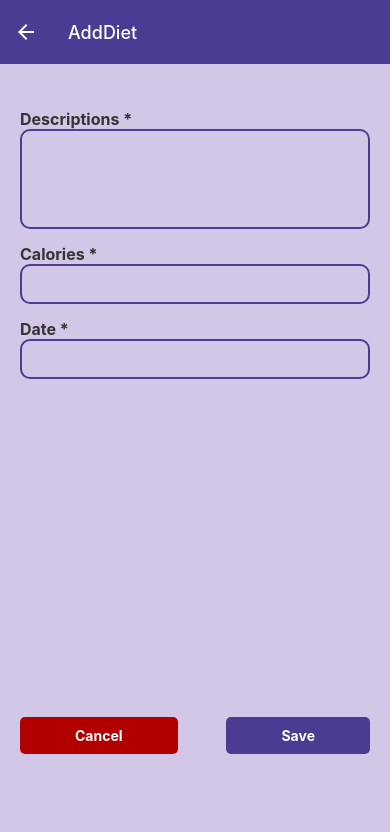
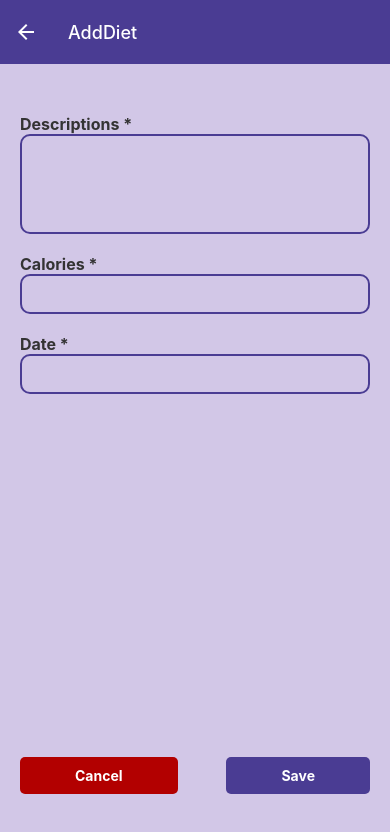
Before and after one commit to cold-flatwhite/assignment2, a React Native app: screen /AddDiet in a window 390 px wide. Shown: the top 832 px of the page. Built offline with nearby package versions, Linux system fonts and the light colour scheme.

Commit message:
added styles.js file to expose common styles (e.g. color values). replace the orignial content in each file.

```diff
--- a/components/PressableButton.js
+++ b/components/PressableButton.js
@@ -1,5 +1,6 @@
 import { Pressable, StyleSheet, Text, View } from "react-native";
 import React from "react";
+import stylesHelper from "../styles/stylesHelper";
 
 const PressableButton = ({ children, pressedFunction, componentStyle }) => {
   return (
@@ -18,9 +19,9 @@ export default PressableButton;
 
 const styles = StyleSheet.create({
     pressableStyle: {
-        opacity: 0.5,
+        opacity: stylesHelper.opacity.low,
       },
     defaultStyle : {
-        padding : 5,
+        padding : stylesHelper.spacing.extraSmall,
     }
 });
--- a/screens/ActivitiesScreen.js
+++ b/screens/ActivitiesScreen.js
@@ -5,6 +5,7 @@ import { AntDesign } from "@expo/vector-icons";
 import PressableButton from "../components/PressableButton";
 import { useActivity } from "../components/ActivityContext";
 import { FontAwesome5 } from "@expo/vector-icons";
+import stylesHelper from "../styles/stylesHelper";
 
 const ActivitiesScreen = ({ navigation }) => {
   const { activities } = useActivity();
@@ -37,17 +38,17 @@ export default ActivitiesScreen;
 
 const styles = StyleSheet.create({
   container: {
-    flex: 1,
-    padding: 10,
+    flex: stylesHelper.flexSize.small,
+    padding: stylesHelper.spacing.small,
   },
   iconContainer: {
-    flexDirection: 'row',
-    alignItems: 'center',
+    flexDirection: stylesHelper.flex.row,
+    alignItems: stylesHelper.alignItems.center,
   },
   buttonStyle: {
-    marginRight: 5,
-    padding: 5,
-    alignContent: "center",
-    justifyContent: "center",
+    marginRight: stylesHelper.spacing.small,
+    padding: stylesHelper.spacing.small,
+    alignContent: stylesHelper.alignItems.center,
+    justifyContent: stylesHelper.justifyContent.center,
   },
 });
--- a/screens/AddActivityScreen.js
+++ b/screens/AddActivityScreen.js
@@ -1,62 +1,63 @@
-import React, { useState, useEffect } from 'react';
-import { StyleSheet, View, TextInput, Text, Alert } from 'react-native';
-import DropDownPicker from 'react-native-dropdown-picker';
-import DateTimePicker from '@react-native-community/datetimepicker';
-import PressableButton from '../components/PressableButton';
-import { useActivity } from '../components/ActivityContext';
-import { AntDesign } from '@expo/vector-icons';
-import Checkbox from 'expo-checkbox';
+import React, { useState, useEffect } from "react";
+import { StyleSheet, View, TextInput, Text, Alert } from "react-native";
+import DropDownPicker from "react-native-dropdown-picker";
+import DateTimePicker from "@react-native-community/datetimepicker";
+import PressableButton from "../components/PressableButton";
+import { useActivity } from "../components/ActivityContext";
+import { AntDesign } from "@expo/vector-icons";
+import Checkbox from "expo-checkbox";
+import stylesHelper from "../styles/stylesHelper";
 
 const AddActivityScreen = ({ route, navigation }) => {
   const { item } = route.params || {};
   const { addActivity, updateActivity, removeActivity } = useActivity();
 
   const [activityType, setActivityType] = useState(item ? item.itemType : null);
-  const [duration, setDuration] = useState(item ? item.data.split(' ')[0] : '');
+  const [duration, setDuration] = useState(item ? item.data.split(" ")[0] : "");
   const [date, setDate] = useState(item ? new Date(item.date) : null);
   const [open, setOpen] = useState(false);
   const [showDatePicker, setShowDatePicker] = useState(false);
   const [special, setSpecial] = useState(item ? item.special : false);
   const [isSpecialChecked, setIsSpecialChecked] = useState(false);
   const [items, setItems] = useState([
-    { label: 'Walking', value: 'walking' },
-    { label: 'Running', value: 'running' },
-    { label: 'Swimming', value: 'swimming' },
-    { label: 'Weights', value: 'weights' },
-    { label: 'Yoga', value: 'yoga' },
+    { label: "Walking", value: "walking" },
+    { label: "Running", value: "running" },
+    { label: "Swimming", value: "swimming" },
+    { label: "Weights", value: "weights" },
+    { label: "Yoga", value: "yoga" },
   ]);
 
   useEffect(() => {
+    if (item) {
       navigation.setOptions({
-      title: 'Edit',
+        title: "Edit",
         headerRight: () => (
-        item ? (
           <PressableButton
             componentStyle={styles.buttonStyle}
             pressedFunction={confirmDelete}
           >
             <AntDesign name="delete" size={24} color="white" />
           </PressableButton>
-        ) : null
         ),
       });
+    }
   }, [navigation, item]);
 
   const validateInputs = () => {
     if (!activityType) {
-      Alert.alert('Invalid Input', 'Please select an activity.');
+      Alert.alert("Invalid Input", "Please select an activity.");
       return false;
     }
     if (!duration) {
-      Alert.alert('Invalid Input', 'Please enter a duration.');
+      Alert.alert("Invalid Input", "Please enter a duration.");
       return false;
     }
     if (isNaN(duration) || parseFloat(duration) <= 0) {
-      Alert.alert('Invalid Input', 'Please enter a valid duration.');
+      Alert.alert("Invalid Input", "Please enter a valid duration.");
       return false;
     }
     if (!date) {
-      Alert.alert('Invalid Input', 'Please enter a valid date.');
+      Alert.alert("Invalid Input", "Please enter a valid date.");
       return false;
     }
     return true;
@@ -70,7 +71,7 @@ const AddActivityScreen = ({ route, navigation }) => {
     const durationInMinutes = parseFloat(duration);
     const isSpecial =
       !isSpecialChecked &&
-      (activityType === 'running' || activityType === 'weights') &&
+      (activityType === "running" || activityType === "weights") &&
       durationInMinutes > 60;
 
     const activity = {
@@ -81,13 +82,12 @@ const AddActivityScreen = ({ route, navigation }) => {
       special: isSpecial,
     };
 
-
     if (item) {
       updateActivity(activity);
-      Alert.alert('Success', 'Activity updated successfully.');
+      Alert.alert("Success", "Activity updated successfully.");
     } else {
       addActivity(activity);
-      Alert.alert('Success', 'Activity added successfully.');
+      Alert.alert("Success", "Activity added successfully.");
     }
 
     navigation.goBack();
@@ -110,23 +110,25 @@ const AddActivityScreen = ({ route, navigation }) => {
   const handleDelete = () => {
     if (item) {
       removeActivity(item.id);
-      Alert.alert('Success', 'Activity deleted successfully.');
+      Alert.alert("Success", "Activity deleted successfully.");
       navigation.goBack();
     }
   };
 
   const confirmSave = () => {
     Alert.alert(
-      'Save',
-      `Are you sure you want to ${item ? 'save changes' : 'add this activity'}?`,
+      "Save",
+      `Are you sure you want to ${
+        item ? "save changes" : "add this activity"
+      }?`,
       [
         {
-          text: 'No',
+          text: "No",
           onPress: () => {},
-          style: 'cancel',
+          style: "cancel",
         },
         {
-          text: 'Yes',
+          text: "Yes",
           onPress: saveActivity,
         },
       ],
@@ -136,16 +138,16 @@ const AddActivityScreen = ({ route, navigation }) => {
 
   const confirmDelete = () => {
     Alert.alert(
-      'Delete',
-      'Are you sure you want to delete this item?',
+      "Delete",
+      "Are you sure you want to delete this item?",
       [
         {
-          text: 'No',
+          text: "No",
           onPress: () => {},
-          style: 'cancel',
+          style: "cancel",
         },
         {
-          text: 'Yes',
+          text: "Yes",
           onPress: handleDelete,
         },
       ],
@@ -181,8 +183,8 @@ const AddActivityScreen = ({ route, navigation }) => {
           pressedFunction={handleDatePicker}
           componentStyle={styles.input}
         >
-          <Text style={{ color: date ? '#000' : '#aaa' }}>
-            {date ? date.toDateString() : ''}
+          <Text style={{ color: date ? "#000" : "#aaa" }}>
+            {date ? date.toDateString() : ""}
           </Text>
         </PressableButton>
 
@@ -197,15 +199,20 @@ const AddActivityScreen = ({ route, navigation }) => {
         )}
       </View>
 
-      {!showDatePicker && special && <View style={styles.section}>
-        <Text style={styles.paragraph}>This item is marked as special. Select the checkbox if you would like to approve it.</Text>
+      {!showDatePicker && special && (
+        <View style={styles.section}>
+          <Text style={styles.paragraph}>
+            This item is marked as special. Select the checkbox if you would
+            like to approve it.
+          </Text>
           <Checkbox
             style={styles.checkbox}
             value={isSpecialChecked}
             onValueChange={setIsSpecialChecked}
-          color={isSpecialChecked ? '#4630EB' : undefined}
+            color={isSpecialChecked ? stylesHelper.colors.checkbox : undefined}
           />
-      </View>}
+        </View>
+      )}
 
       <View style={styles.buttonContainer}>
         {!showDatePicker && (
@@ -228,77 +235,76 @@ const AddActivityScreen = ({ route, navigation }) => {
     </View>
   );
 };
-
 const styles = StyleSheet.create({
   container: {
-    flex: 1,
-    padding: 20,
+    flex: stylesHelper.flexSize.small,
+    padding: stylesHelper.spacing.medium,
   },
   contentContainer: {
-    flex: 1,
-    justifyContent: 'flex-start',
-    paddingTop: 25,
+    flex: stylesHelper.flexSize.small,
+    justifyContent: stylesHelper.justifyContent.flexStart,
+    paddingTop: stylesHelper.spacing.medium,
   },
   label: {
-    fontSize: 16,
-    fontWeight: 'bold',
-    color: '#333',
-    marginTop: 15,
+    fontSize: stylesHelper.fontSizes.medium,
+    fontWeight: stylesHelper.fontWeights.bold,
+    color: stylesHelper.colors.text,
+    marginTop: stylesHelper.spacing.small,
   },
   dropDownContainer: {
-    marginBottom: 20,
-    zIndex: 1000,
+    marginBottom: stylesHelper.spacing.medium,
+    zIndex: stylesHelper.zIndex.high,
   },
   dropDown: {
-    backgroundColor: '#fff',
-    borderColor: '#ccc',
+    backgroundColor: stylesHelper.colors.white,
+    borderColor: stylesHelper.colors.border,
   },
   input: {
-    height: 40,
-    borderColor: '#4A3C93',
-    borderWidth: 2,
-    paddingHorizontal: 10,
-    backgroundColor: '#D2C7E7',
-    justifyContent: 'center',
-    borderRadius: 7,
+    height: stylesHelper.dimensions.heightSmall,
+    borderColor: stylesHelper.colors.primary,
+    borderWidth: stylesHelper.borderWidths.thin,
+    paddingHorizontal: stylesHelper.spacing.small,
+    backgroundColor: stylesHelper.colors.secondary,
+    justifyContent: stylesHelper.alignItems.center,
+    borderRadius: stylesHelper.borderRadius.medium,
   },
   datePicker: {
-    width: '100%',
-    backgroundColor: '#D2C7E7',
-    borderRadius: 7,
+    width: stylesHelper.dimensions.widthFull,
+    backgroundColor: stylesHelper.colors.secondary,
+    borderRadius: stylesHelper.borderRadius.medium,
   },
   section: {
-    flexDirection: 'row',
-    alignItems: 'center',
-    paddingVertical: 30,
+    flexDirection: stylesHelper.flex.row,
+    alignItems: stylesHelper.alignItems.center,
+    paddingVertical: stylesHelper.spacing.large,
   },
   paragraph: {
-    fontSize: 15,
-    fontWeight: 'bold',
-    color: '#333',
+    fontSize: stylesHelper.fontSizes.small,
+    fontWeight: stylesHelper.fontWeights.bold,
+    color: stylesHelper.colors.text,
   },
   checkbox: {
-    marginLeft: 5,
+    marginLeft: stylesHelper.spacing.extraSmall,
   },
   buttonContainer: {
-    flexDirection: 'row',
-    justifyContent: 'space-between',
-    marginBottom: 70,
+    flexDirection: stylesHelper.flex.row,
+    justifyContent: stylesHelper.justifyContent.spaceBetween,
+    marginBottom: stylesHelper.spacing.large,
   },
   button: {
-    paddingVertical: 10,
-    paddingHorizontal: 55,
-    borderRadius: 5,
+    paddingVertical: stylesHelper.spacing.small,
+    paddingHorizontal: stylesHelper.spacing.extraLarge,
+    borderRadius: stylesHelper.borderRadius.small,
   },
   cancelButton: {
-    backgroundColor: "#B20000",
+    backgroundColor: stylesHelper.colors.danger,
   },
   saveButton: {
-    backgroundColor: "#4A3C93",
+    backgroundColor: stylesHelper.colors.primary,
   },
   buttonText: {
-    color: '#fff',
-    fontSize: 16,
+    color: stylesHelper.colors.white,
+    fontSize: stylesHelper.fontSizes.medium,
   },
 });
 
--- a/screens/AddDietScreen.js
+++ b/screens/AddDietScreen.js
@@ -5,6 +5,7 @@ import PressableButton from "../components/PressableButton";
 import { useDiet } from "../components/DietContext";
 import { AntDesign } from "@expo/vector-icons";
 import Checkbox from "expo-checkbox";
+import stylesHelper from "../styles/stylesHelper";
 
 const DietScreen = ({ route, navigation }) => {
   const { item } = route.params || {};
@@ -193,7 +194,7 @@ const DietScreen = ({ route, navigation }) => {
             style={styles.checkbox}
             value={isSpecialChecked}
             onValueChange={setIsSpecialChecked}
-            color={isSpecialChecked ? "#4630EB" : undefined}
+            color={isSpecialChecked ? stylesHelper.colors.checkbox : undefined}
           />
         </View>
       )}
@@ -222,71 +223,71 @@ const DietScreen = ({ route, navigation }) => {
 
 const styles = StyleSheet.create({
   container: {
-    flex: 1,
-    padding: 20,
+    flex: stylesHelper.flexSize.medium,
+    padding: stylesHelper.spacing.medium,
   },
   contentContainer: {
-    flex: 1,
-    justifyContent: "flex-start",
-    paddingTop: 10,
+    flex: stylesHelper.flexSize.medium,
+    justifyContent: stylesHelper.justifyContent.flexStart,
+    paddingTop: stylesHelper.spacing.small,
   },
   label: {
-    fontSize: 16,
-    fontWeight: "bold",
-    color: "#333",
-    marginTop: 15,
+    fontSize: stylesHelper.fontSizes.medium,
+    fontWeight: stylesHelper.fontWeights.bold,
+    color: stylesHelper.colors.text,
+    marginTop: stylesHelper.spacing.medium,
   },
   input: {
-    height: 40,
-    borderColor: "#4A3C93",
-    borderWidth: 2,
-    paddingHorizontal: 10,
-    backgroundColor: "#D2C7E7",
-    justifyContent: "center",
-    borderRadius: 10,
+    height: stylesHelper.dimensions.heightSmall,
+    borderColor: stylesHelper.colors.primary,
+    borderWidth: stylesHelper.borderWidths.thin,
+    paddingHorizontal: stylesHelper.spacing.small,
+    backgroundColor: stylesHelper.colors.secondary,
+    justifyContent: stylesHelper.alignItems.center,
+    borderRadius: stylesHelper.borderRadius.medium,
   },
   datePicker: {
-    width: "100%",
-    backgroundColor: "#D2C7E7",
-    borderRadius: 7,
+    width: stylesHelper.dimensions.widthFull,
+    backgroundColor: stylesHelper.colors.secondary,
+    borderRadius: stylesHelper.borderRadius.small,
   },
   section: {
-    flexDirection: 'row',
-    alignItems: 'center',
-    paddingVertical: 30,
+    flexDirection: stylesHelper.flex.row,
+    alignItems: stylesHelper.alignItems.center,
+    paddingVertical: stylesHelper.spacing.large,
   },
   paragraph: {
-    fontSize: 15,
-    fontWeight: 'bold',
-    color: '#333',
+    fontSize: stylesHelper.fontSizes.small,
+    fontWeight: stylesHelper.fontWeights.bold,
+    color: stylesHelper.colors.text,
   },
   checkbox: {
-    marginLeft: 5,
+    marginLeft: stylesHelper.spacing.extraSmall,
   },
   buttonContainer: {
-    flexDirection: "row",
-    justifyContent: "space-between",
-    marginBottom: 70,
+    flexDirection: stylesHelper.flex.row,
+    justifyContent: stylesHelper.justifyContent.spaceBetween,
+    marginBottom: stylesHelper.spacing.large,
   },
   button: {
-    paddingVertical: 10,
-    paddingHorizontal: 55,
-    borderRadius: 5,
+    paddingVertical: stylesHelper.spacing.small,
+    paddingHorizontal: stylesHelper.spacing.extraLarge,
+    borderRadius: stylesHelper.borderRadius.small,
   },
   cancelButton: {
-    backgroundColor: "#B20000",
+    backgroundColor: stylesHelper.colors.danger,
   },
   saveButton: {
-    backgroundColor: "#4A3C93",
+    backgroundColor: stylesHelper.colors.primary,
   },
   buttonText: {
-    color: "#fff",
-    textAlign: "center",
-    fontWeight: "bold",
+    color: stylesHelper.colors.white,
+    textAlign: stylesHelper.textAlign.center,
+    fontWeight: stylesHelper.fontWeights.bold,
   },
   multilineInput: {
-    height: 100,
-    textAlignVertical: "top",
+    height: stylesHelper.dimensions.heightMedium,
+    textAlignVertical: stylesHelper.textAlignVertical.top,
   },
 });
 
--- a/screens/DietScreen.js
+++ b/screens/DietScreen.js
@@ -5,6 +5,7 @@ import { useEffect } from "react";
 import PressableButton from "../components/PressableButton";
 import { AntDesign, Ionicons } from "@expo/vector-icons";
 import { useDiet } from "../components/DietContext";
+import stylesHelper from "../styles/stylesHelper";
 
 const DietScreen = ({ navigation }) => {
   const {diets} = useDiet();
@@ -33,18 +34,18 @@ const DietScreen = ({ navigation }) => {
 
 const styles = StyleSheet.create({
   container: {
-    flex: 1,
-    padding: 10,
+    flex: stylesHelper.flexSize.medium,
+    padding: stylesHelper.spacing.small,
   },
   iconContainer: {
-    flexDirection: "row",
-    alignItems: "center",
+    flexDirection: stylesHelper.flex.row,
+    alignItems: stylesHelper.alignItems.center,
   },
   buttonStyle: {
-    marginRight: 5,
-    padding: 5,
-    alignContent: "center",
-    justifyContent: "center",
+    marginRight: stylesHelper.spacing.small,
+    padding: stylesHelper.spacing.small,
+    alignContent: stylesHelper.alignItems.center,
+    justifyContent: stylesHelper.justifyContent.center,
   },
 });
 
--- a/screens/SettingsScreen.js
+++ b/screens/SettingsScreen.js
@@ -2,6 +2,7 @@ import React from 'react';
 import { View, StyleSheet, Text } from 'react-native';
 import PressableButton from '../components/PressableButton';
 import { useThemes } from '../components/ThemeContext';
+import stylesHelper from '../styles/stylesHelper';
 
 const SettingsScreen = () => {
   const {toggleTheme} = useThemes();
@@ -22,18 +23,18 @@ export default SettingsScreen;
 
 const styles = StyleSheet.create({
   container: {
-    flex: 1,
-    justifyContent: 'center',
-    alignItems: 'center',
-    },
+    flex: stylesHelper.flexSize.small,
+    justifyContent: stylesHelper.justifyContent.center,
+    alignItems: stylesHelper.alignItems.center,
+  },
   button: {
-    padding: 10,
-    borderRadius: 5,
-    backgroundColor: "#4A3C93",
+    padding: stylesHelper.spacing.small,
+    borderRadius: stylesHelper.borderRadius.small,
+    backgroundColor: stylesHelper.colors.primary,
   },
   buttonText: {
-    color: "#fff",
-    textAlign: "center",
-    fontWeight: "bold",
+    color: stylesHelper.colors.white,
+    textAlign: stylesHelper.textAlign.center,
+    fontWeight: stylesHelper.fontWeights.bold,
   },
 });
--- /dev/null
+++ b/styles/stylesHelper.js
@@ -0,0 +1,123 @@
+const colors = {
+  primary: "#4A3C93",
+  secondary: "#D2C7E7",
+  danger: "#B20000",
+  text: "#333",
+  white: "#fff",
+  border: "#ccc",
+  checkbox : "#4630EB",
+};
+
+const fontSizes = {
+  extraSmall : 11,
+  small: 14,
+  medium: 16,
+  large: 18,
+};
+
+const spacing = {
+  extraSmall : 5,
+  small: 10,
+  medium: 20,
+  large: 30,
+  extraLarge: 55,
+};
+
+const opacity = {
+  low: 0.5,
+  medium: 0.7,
+  high: 1.0,
+};
+
+const borderRadius = {
+  small: 5,
+  medium: 10,
+  large: 15,
+};
+
+const flex = {
+  row: "row",
+  column: "column",
+};
+
+const flexSize = {
+  small : 1,
+  medium : 2,
+  large : 3,
+}
+
+const alignItems = {
+  center: "center",
+  flexStart: "flex-start",
+  flexEnd: "flex-end",
+};
+
+const justifyContent = {
+  center: "center",
+  flexStart: "flex-start",
+  flexEnd: "flex-end",
+  spaceBetween: "space-between",
+};
+
+const textAlign = {
+  center: "center",
+  left: "left",
+  right: "right",
+};
+
+const fontWeights = {
+  bold: 'bold',
+  normal: 'normal',
+};
+
+const dimensions = {
+  heightSmall: 40,
+  heightMedium: 100,
+  widthFull: '100%',
+};
+
+const borderWidths = {
+  thin: 2,
+  thick: 4,
+};
+
+const zIndex = {
+  high: 1000,
+  low: 1,
+};
+
+const textAlignVertical = {
+  top: 'top',
+  center: 'center',
+  bottom: 'bottom',
+};
+
+const themes = {
+  commonButtonBackground: "#4A3C93",
+  commonButtonText: "#ffffff",
+  commonHeaderBackground: "#4A3C93",
+  commonHeaderText: "#ffffff",
+  lightBackground: "#D2C7E7",
+  lightText: "white",
+  darkBackground: "#B3A2D0",
+  darkText: "black",
+};
+
+export default {
+  colors,
+  fontSizes,
+  spacing,
+  borderRadius,
+  flex,
+  alignItems,
+  justifyContent,
+  textAlign,
+  fontWeights,
+  zIndex,
+  dimensions,
+  borderWidths,
+  textAlignVertical,
+  flexSize,
+  opacity,
+  themes
+};
```
Also changed, not shown: components/ItemsList.js (+36 -35 lines), components/ThemeContext.js (+9 -8 lines). Lines whose indentation alone changed are shown as unchanged.
